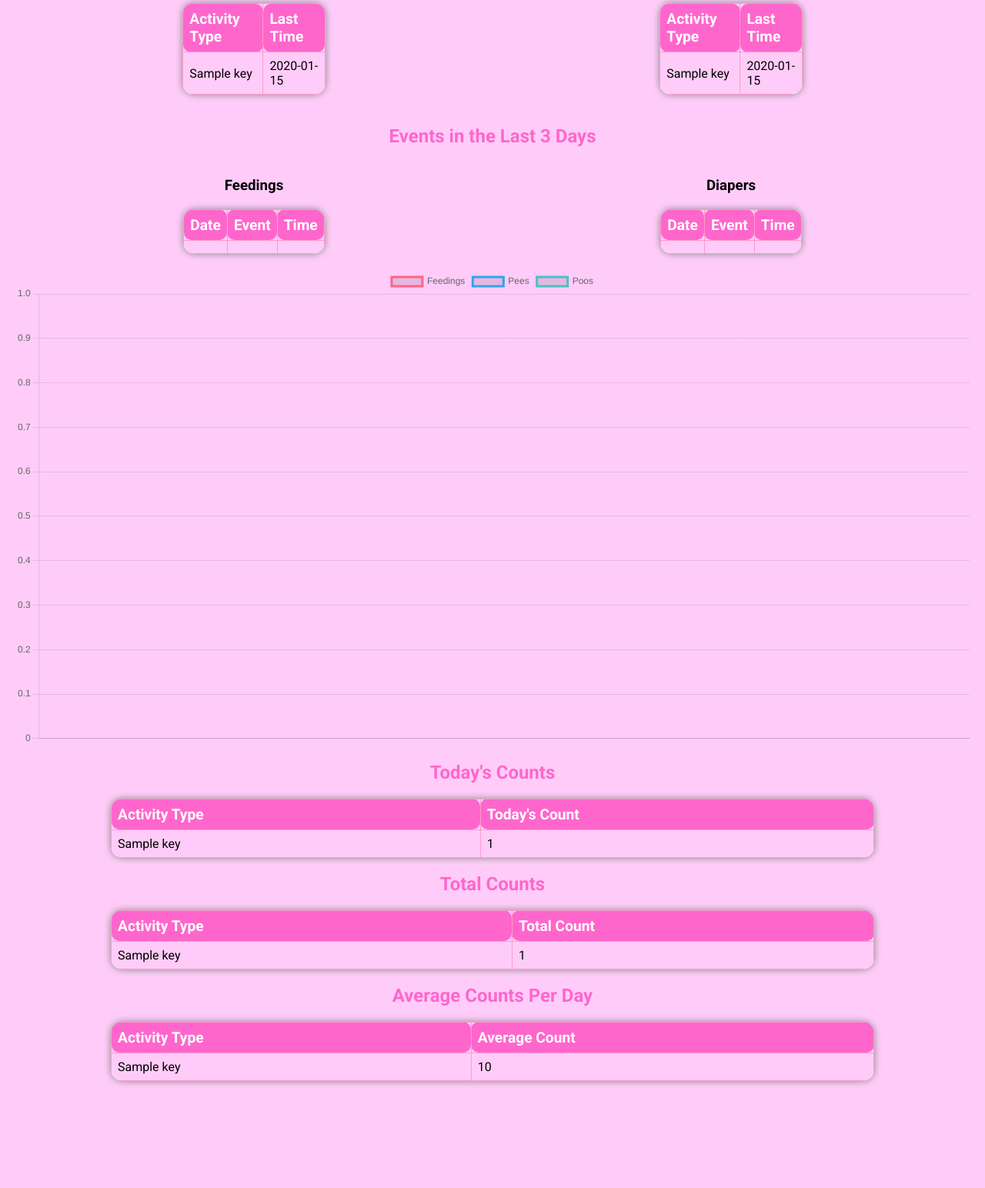
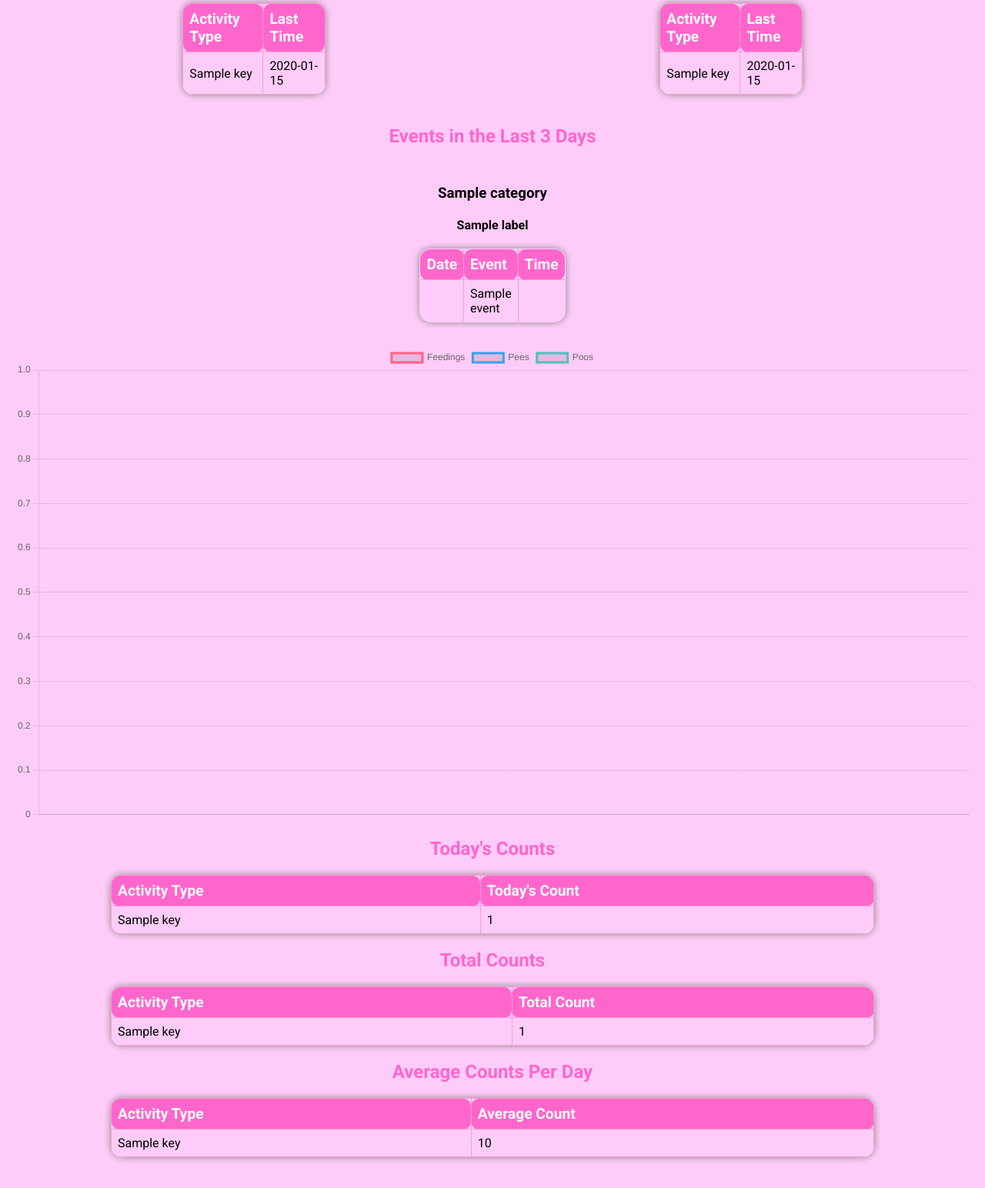
Before and after one commit to csw1nk/TallyProject, a Flask app: template templates/index.html in a window 1280 px wide. Shown: the part 677-2221 px from the top of the page at 77% size. Before the commit the page ends 2088 px from the top, so only its background shows below. Run offline with Flask 3, Linux system fonts and the light colour scheme; the template is opened without the code that fills it: most values are stand-ins (such as "Sample title", 1, 10 or a date in 2020); grey boxes marked "Sample" are stand-in pictures; lists and menus that the app fills with data are empty.

Commit message:
fixing 3 days lookup

```diff
--- a/templates/index.html
+++ b/templates/index.html
@@ -183,41 +183,33 @@
     </div>
 
     <h2>Events in the Last 3 Days</h2>
-    <div style="display: flex; justify-content: space-around;">
-        <div>
-            <h3>Feedings</h3>
-            <table>
+    <div style="display: flex; flex-wrap: wrap; justify-content: space-around;">
+        {% for category, labels in events_last_3_days.items() %}
+            <div style="margin: 10px;">
+                <h3>{{ category }}</h3>
+                {% for label, events in labels.items() %}
+                    <h4>{{ label }}</h4>
+                    <table border="1" style="width: 100%; margin-bottom: 20px;">
+                        <thead>
                             <tr>
                                 <th>Date</th>
                                 <th>Event</th>
                                 <th>Time</th>
                             </tr>
-                {% for event in events_last_3_days['Feeding'] %}
+                        </thead>
+                        <tbody>
+                            {% for event in events %}
                                 <tr>
                                     <td>{{ event.timestamp.split(' at ')[0] }}</td>
                                     <td>{{ event.key_label }}</td>
                                     <td>{{ event.timestamp.split(' at ')[1] }}</td>
                                 </tr>
                             {% endfor %}
+                        </tbody>
                     </table>
+                {% endfor %}
             </div>
-        <div>
-            <h3>Diapers</h3>
-            <table>
-                <tr>
-                    <th>Date</th>
-                    <th>Event</th>
-                    <th>Time</th>
-                </tr>
-                {% for event in events_last_3_days['Diapers'] %}
-                <tr>
-                    <td>{{ event.timestamp.split(' at ')[0] }}</td>
-                    <td>{{ event.key_label }}</td>
-                    <td>{{ event.timestamp.split(' at ')[1] }}</td>
-                </tr>
         {% endfor %}
-            </table>
-        </div>
     </div>
 
     <!-- Chart Canvas -->
@@ -253,7 +245,6 @@
         });
     });
     </script>
-
 
     <h2>Today's Counts</h2>
     <table>
```
Lines whose indentation alone changed are shown as unchanged.
